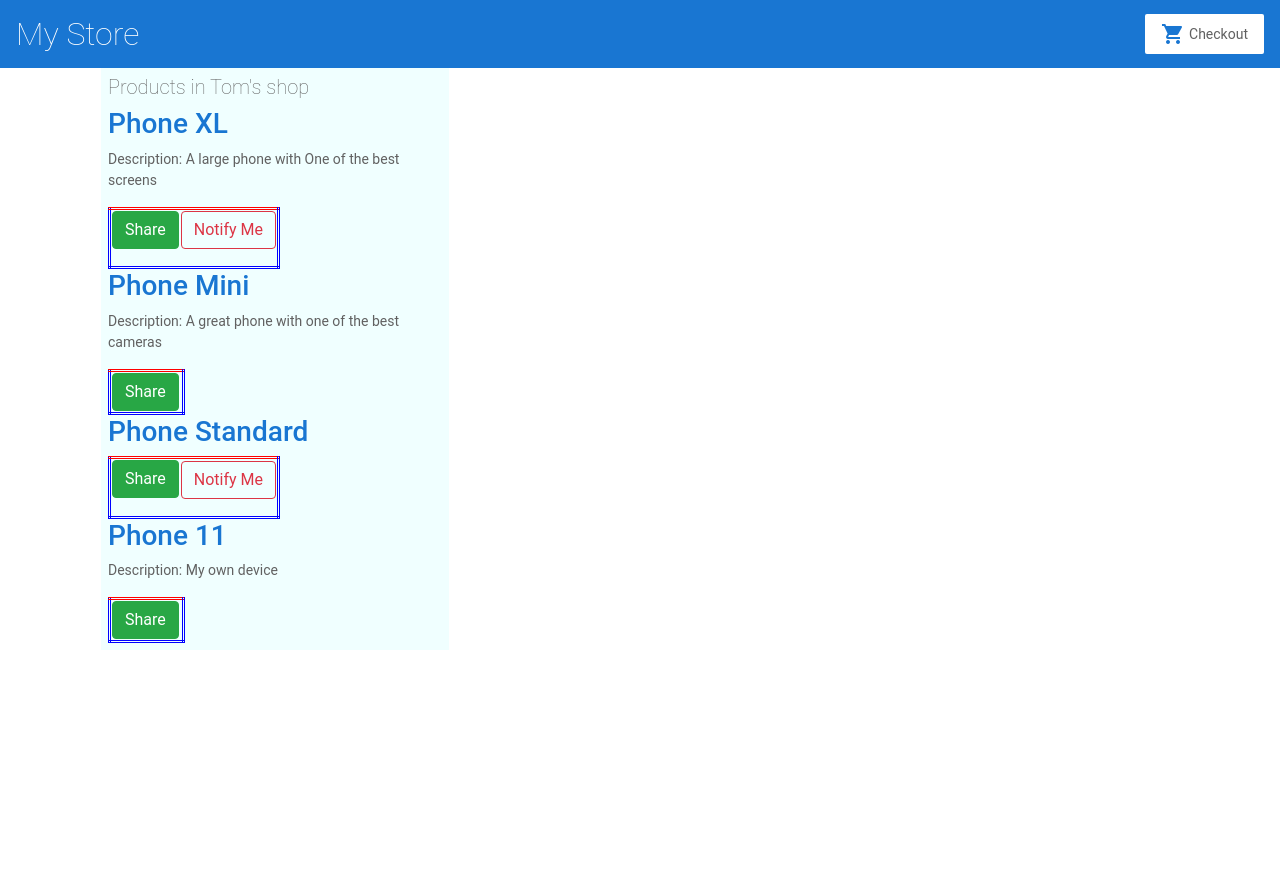
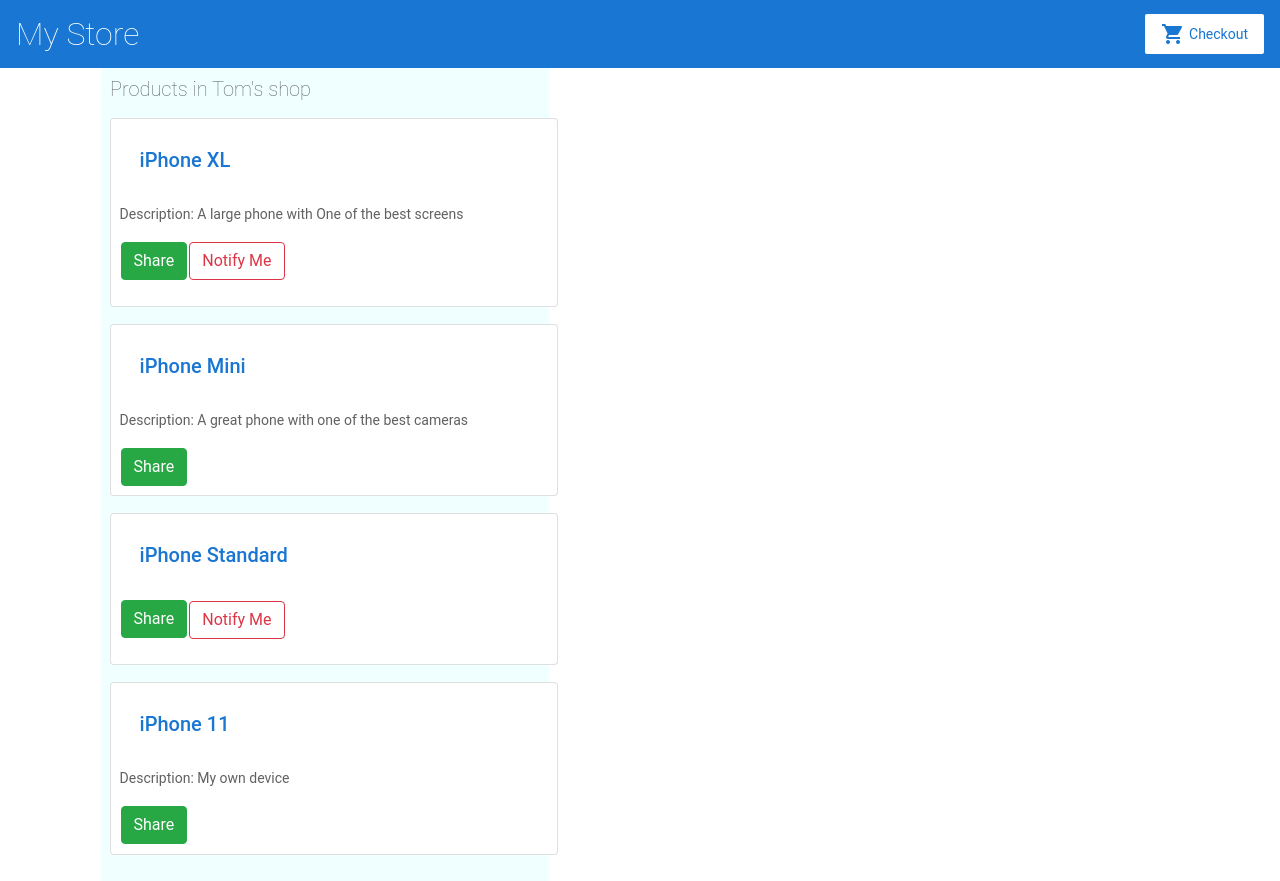
Before and after one commit to TomaszSobkow/angular-StackBitz, an Angular app: page / in a window 1280 px wide. Before the commit the page ends 800 px from the top, so only its background shows below. Built offline with nearby package versions, Linux system fonts and the light colour scheme.

Commit message:
added cardt service and card component

```diff
--- a/src/app/app.module.ts
+++ b/src/app/app.module.ts
@@ -8,6 +8,7 @@
 import { ProductListComponent } from './product-list/product-list.component';
 import { ProductAlertsComponent } from './product-alerts/product-alerts.component';
 import { ProductDetailsComponent } from './product-details/product-details.component';
+import { CartComponent } from './cart/cart.component';
 
 
 @NgModule({
@@ -17,6 +18,7 @@
     RouterModule.forRoot([
       { path: '', component: ProductListComponent },
       { path: 'products/:productId', component: ProductDetailsComponent },
+      { path: 'cart', component: CartComponent},
     ])
   ],
   declarations: [
@@ -24,7 +26,8 @@
     TopBarComponent,
     ProductListComponent,
     ProductAlertsComponent,
-    ProductDetailsComponent
+    ProductDetailsComponent,
+    CartComponent
   ],
   bootstrap: [
     AppComponent
--- /dev/null
+++ b/src/app/cart/cart.component.html
@@ -0,0 +1,6 @@
+<h3>cart</h3>
+<div class="cart-item" *ngFor="let item of items">
+    <span> {{ item.name }} </span>
+    <span> {{ item.price | currency:'EUR'}} </span>
+
+</div>
--- /dev/null
+++ b/src/app/cart/cart.component.ts
@@ -0,0 +1,18 @@
+import { Component, OnInit } from '@angular/core';
+import { CartService } from '../cart.service';
+
+@Component({
+  selector: 'app-cart',
+  templateUrl: './cart.component.html',
+  styleUrls: ['./cart.component.css']
+})
+export class CartComponent implements OnInit {
+
+  items= this.cartService.getItems();
+
+  constructor( private cartService : CartService) { }
+
+  ngOnInit(): void {
+  }
+
+}
--- a/src/app/product-details/product-details.component.css
+++ b/src/app/product-details/product-details.component.css
@@ -2,3 +2,11 @@
 
     padding: 2%;
 }
+
+.card{
+    padding: 3%;
+}
+
+.img{
+    width: 99%;
+}
--- a/src/app/product-details/product-details.component.html
+++ b/src/app/product-details/product-details.component.html
@@ -1,10 +1,10 @@
 <body>
-    <h2>Product Details</h2>
+    <div class = "card" *ngIf="product">
+        <img class="card-img-top" src="src/assets/productPictures/iPhoneXL.png">
+        <h2>{{product.name }} Details</h2>
+        <h4> Price: {{ product.price | currency:'EUR'}} </h4>
+        <p>  {{  product.description}} </p>
+        <button (click)="addToCart(product)" class = "btn btn-info btn-lg btn-block">Buy</button>
 
-<div *ngIf="product">
-    <h3> {{ product.name}} </h3>
-    <h4> {{ product.price | currency:'EUR'}} </h4>
-    <p>  {{  product.description}} </p>
-
-</div>
+    </div>
 </body>
--- a/src/app/product-details/product-details.component.ts
+++ b/src/app/product-details/product-details.component.ts
@@ -16,6 +16,7 @@
     private route : ActivatedRoute,
     private cartService: CartService
   ) { }
+
 addToCart(product: Product){
   this.cartService.addToCart(product);
   window.alert('Your ' + product.name + ' has been added to the cart')
--- a/src/app/product-list/product-list.component.css
+++ b/src/app/product-list/product-list.component.css
@@ -4,9 +4,10 @@
   padding: 2%;
 
 }
-table{
-  border: 3px double blue;
-  border-top-color: red;
+.card{
+  margin: 4% 0 ;
+  padding: 2%;
+  width: 28rem;
 }
 /*
 Copyright Google LLC. All Rights Reserved.
--- a/src/app/product-list/product-list.component.html
+++ b/src/app/product-list/product-list.component.html
@@ -1,14 +1,16 @@
 <body>
 <h2>Products in Tom's shop</h2>
 
-<div class="" *ngFor="let product of products">
-  <h3>
-    <a
-      [title]="product.name + ' details'"
-      [routerLink]="['/products', product.id]">
-      {{ product.name }}
-  </a>
-  </h3>
+<div class="card" *ngFor="let product of products">
+  <div class = "card-body">
+    <h5 class="card-title">
+      <a
+        [title]="'Click for '+product.name + ' details'"
+        [routerLink]="['/products', product.id]">
+        {{ product.name }}
+      </a>
+    </h5>
+  </div>
   <p *ngIf = "product.description">
     Description: {{ product.description }}
   </p>
@@ -30,7 +32,6 @@
     </table>
   </div>
 
-
 </div>
 </body>
 
--- a/src/app/products.ts
+++ b/src/app/products.ts
@@ -3,31 +3,36 @@
   name: string;
   price: number;
   description: string;
+  productPicturePath: string;
 }
 
 export const products = [
   {
     id: 1,
-    name: 'Phone XL',
+    name: 'iPhone XL',
     price: 799,
-    description: 'A large phone with One of the best screens'
+    description: 'A large phone with One of the best screens',
+    productPicturePath: '../productPictures/iPhone XL.png'
   },
   {
     id: 2,
-    name: 'Phone Mini',
+    name: 'iPhone Mini',
     price: 699,
-    description: 'A great phone with one of the best cameras'
+    description: 'A great phone with one of the best cameras',
+    productPicturePath: ''
   },
   {
     id: 3,
-    name: 'Phone Standard',
+    name: 'iPhone Standard',
     price: 1299,
-    description: ''
+    description: '',
+    productPicturePath: ''
   },{
     id: 4,
-    name: 'Phone 11',
+    name: 'iPhone 11',
     price: 499,
-    description: 'My own device'
+    description: 'My own device',
+    productPicturePath: ''
   },
 ];
 
--- a/src/app/top-bar/top-bar.component.html
+++ b/src/app/top-bar/top-bar.component.html
@@ -2,7 +2,9 @@
   <h1>My Store</h1>
 </a>
 
-<a class="button fancy-button"><i class="material-icons">shopping_cart</i>Checkout</a>
+<a  [routerLink]="['/cart']" class="button fancy-button">
+  <i class="material-icons">shopping_cart</i>Checkout
+</a>
 
 <!--
 Copyright Google LLC. All Rights Reserved.
```
Also changed, not shown: src/app/cart/cart.component.css (added), src/assets/productPictures/iPhoneXL.png (added), 1 other file (tests, documents, lock files or other folders).
